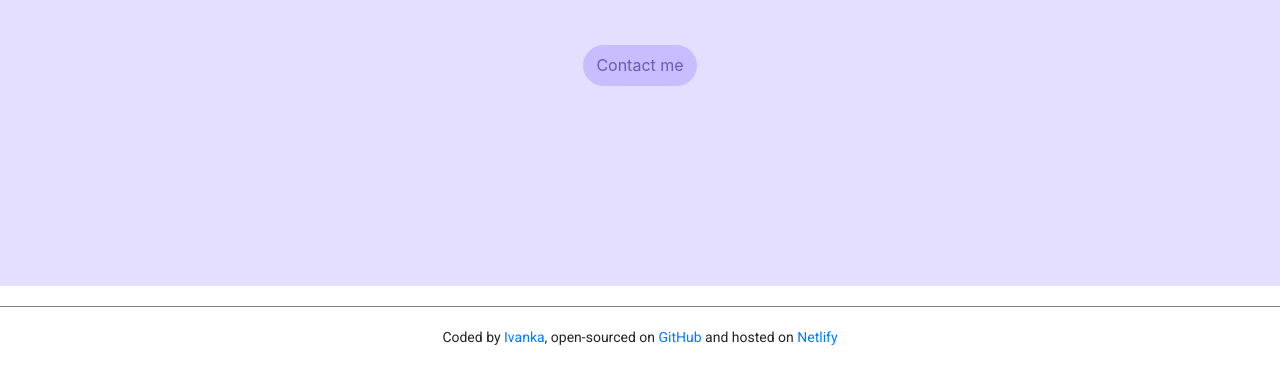
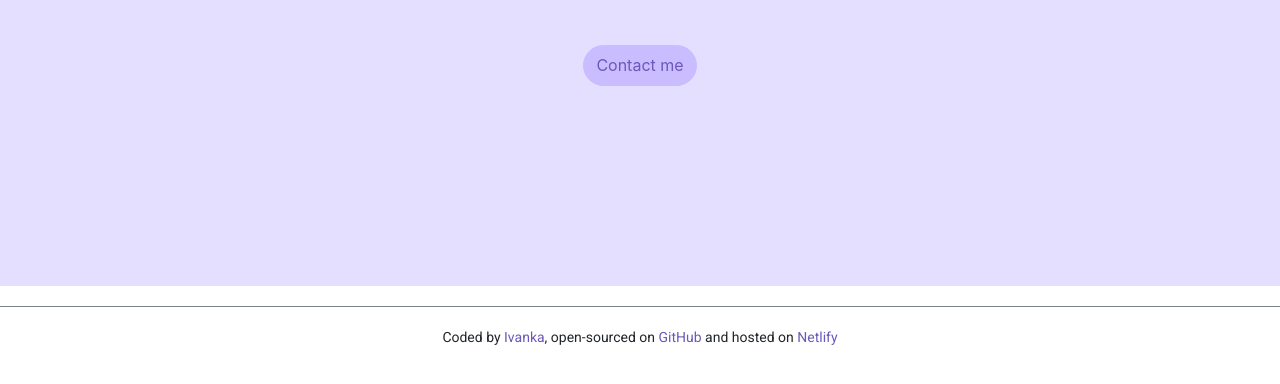
Before and after one commit to bendanpanda/Portfolio-Project, a plain HTML site: page index.html in a window 1280 px wide. Shown: the part 394-778 px from the top of the page. Drawn offline with nearby package versions, Linux system fonts and the light colour scheme; a web font is replaced by a local one.

Commit message:
Working on the links for the footer

```diff
--- a/css/styles.css
+++ b/css/styles.css
@@ -32,6 +32,12 @@ footer {
   text-align: center;
   border-top: solid 1px #7d828a;
 }
+a {
+  color: #6c58ba;
+}
+a:hover {
+  color: #5b4b9c;
+}
 
 .hero {
   padding: 160px 20px;
--- a/index.html
+++ b/index.html
@@ -45,8 +45,10 @@
         href="https://www.shecodes.io/graduates/122326-ivanka-ivanova"
         target="_blank"
         >Ivanka</a
-      >, open-sourced on <a href="#" target="_blank">GitHub</a> and hosted on
-      <a href="#" target="_blank">Netlify</a>
+      >, open-sourced on
+      <a href="https://github.com/bendanpanda" target="_blank">GitHub</a> and
+      hosted on
+      <a href="https://app.netlify.com" target="_blank">Netlify</a>
     </footer>
   </body>
 </html>
```
